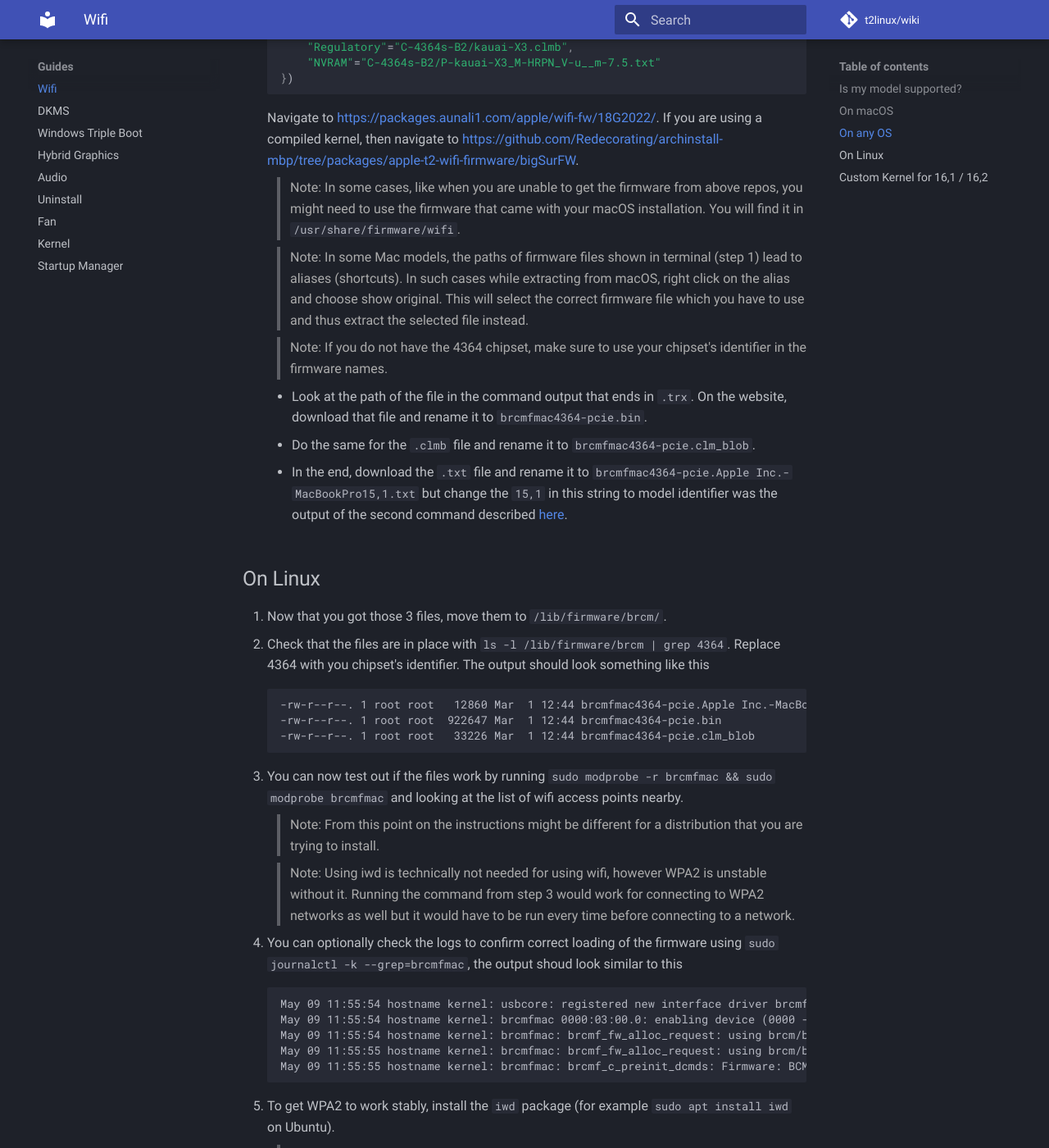
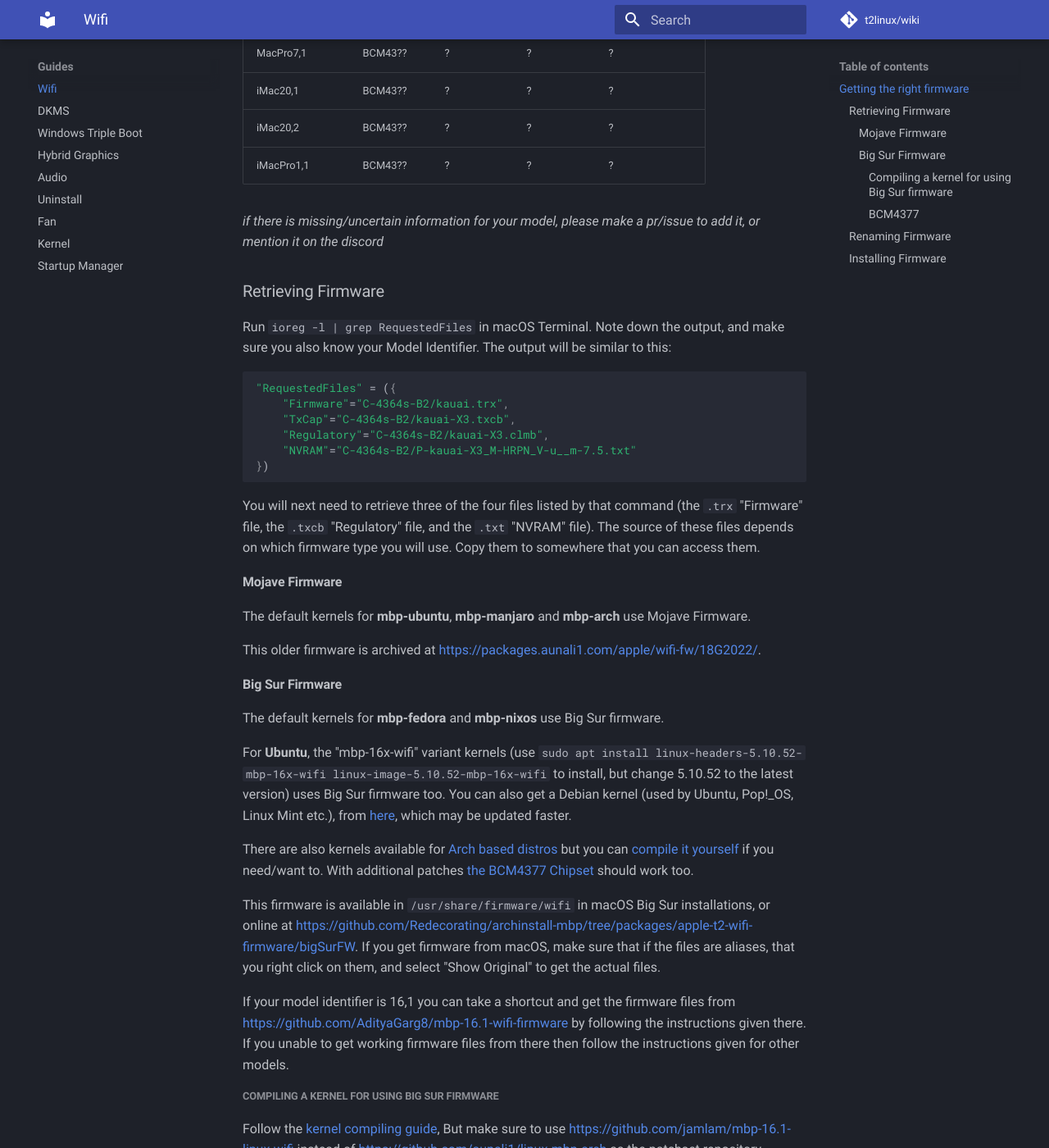
Before and after one commit to t2linux/wiki, an MkDocs documentation site: the page built from docs/guides/wifi.md, in a window 1280 px wide and 1400 px high, scrolled down 1349 px. Shown: the whole window at 82% size. Built offline with MkDocs 1.6.1 and Material for MkDocs 9.7.7, drawn with Linux system fonts in a browser that asks for light colours; comment, search, counter and statistics services are not loaded; some of the changed text lies outside the part shown.

Commit message:
Guides: Overhaul wifi guide (#56)
This updates the wifi guide to be based on chip version instead of only model identifier. Additionally instructions have been simplified and made more clear

````diff
--- a/docs/guides/wifi.md
+++ b/docs/guides/wifi.md
@@ -2,57 +2,109 @@
 
 This page is a step by step guide to get wifi working on supported models.
 
-**Note that currently not all models have support, see [Is my model supported?](https://wiki.t2linux.org/guides/wifi/#is-my-model-supported).**
+**Note that currently some models may not have support
+([testing wanted](#BCM4377)), see the table below**
 
-## Is my model supported?
+## Getting the right firmware
 
-You can get your model using `system_profiler SPHardwareDataType | grep "Model Identifier"` on macOS or using `cat /sys/devices/virtual/dmi/id/product_name` on Linux
+There are two patchsets for the linux kernel that add wifi support, but they
+each use wifi chipset firmware from different versions of macOS, and
+support different wifi chipsets.
 
-- Did your device release with macOS Mojave or earlier initially?
-    - If yes, is it a 15,4?
-        - If yes, there is currently no support
-        - If no, there is support
-- If no, is it a 16,1 or 16,2?
-    - If yes, there is support using a [self compiled kernel](https://wiki.t2linux.org/guides/wifi/#custom-kernel-for-161-162)
-    - If no, there is currently no support
+Please use the table below to check which patchsets will work for your model.
 
-## On macOS
+- You can check your Model Identifier like this:
+    - On macOS: `system_profiler SPHardwareDataType | grep "Model Identifier"`
+    - On Linux: `cat /sys/devices/virtual/dmi/id/product_name`
+- If unknown, your Mac's wifi chipset number can be found like this:
+    - On macOS: `ioreg -l | grep RequestedFiles`, the number will be
+      within the folder names, i.e. "C-`4364`\_\_s-B3" (Your model's
+      island will also be in this command's output).
+    - On Linux: `lspci -d '14e4:*'`, this will also tell you the
+      "Rev"/Revision.
 
-1. Run both `ioreg -l | grep RequestedFiles` (the names of the firmware files required by your model) and `system_profiler SPHardwareDataType | grep "Model Identifier"` (your model identifier) in a terminal and note down the output, you will need both values in the next steps.
-2. If your model identifier is 16,1 you may get the firmware files from [https://github.com/AdityaGarg8/mbp-16.1-wifi-firmware](https://github.com/AdityaGarg8/mbp-16.1-wifi-firmware) by following the instructions given there. On getting the correct files navigate to [On Linux](https://wiki.t2linux.org/guides/wifi/#on-linux) section. If you unable to get working firmware files from there then follow the instructions given for other models.
-3. For other models go to [On any OS](https://wiki.t2linux.org/guides/wifi/#on-any-os) section.
+| Model Identifier | Chipset | Revision | Island   | Firmware Options     |
+|------------------|---------|----------|----------|----------------------|
+| MacBookPro16,1   | BCM4364 | 4        | Bali     | Big Sur              |
+| MacBookPro16,2   | BCM4364 | 4        | Trinidad | Big Sur              |
+| MacBookPro16,3   | BCM4377 | 4?       | Tahiti?  | Big Sur[?](#bcm4377) |
+| MacBookPro16,4   | BCM4364 | 4        | Bali?    | Big Sur              |
+| MacBookPro15,1   | BCM4364 | 3        | Kauai    | Mojave / Big Sur     |
+| MacBookPro15,2   | BCM4364 | 3        | Maui     | Mojave / Big Sur     |
+| MacBookPro15,3   | BCM4364 | 3        | Kauai    | Mojave / Big Sur     |
+| MacBookPro15,4   | BCM4377 | 4?       | Formosa  | Big Sur[?](#bcm4377) |
+| MacBookAir9,1    | BCM4377 | 4        | Fiji     | Big Sur[?](#bcm4377) |
+| MacBookAir8,1    | BCM4355 | ?        | Hawaii   | Mojave               |
+| MacBookAir8,2    | BCM43?? | ?        | ?        | ?                    |
+| MacMini8,1       | BCM4364 | 3?       | Lanai    | Mojave / Big Sur     |
+| MacPro7,1        | BCM43?? | ?        | ?        | ?                    |
+| iMac20,1         | BCM43?? | ?        | ?        | ?                    |
+| iMac20,2         | BCM43?? | ?        | ?        | ?                    |
+| iMacPro1,1       | BCM43?? | ?        | ?        | ?                    |
 
-> Note: If you are unable to get the firmware even after following guide for other models, you might need to extract firmware from macOS at this point. See the instructions in [On any OS](https://wiki.t2linux.org/guides/wifi/#on-any-os) section, especially the first note there.
+*if there is missing/uncertain information for your model, please make a
+pr/issue to add it, or mention it on the discord*
 
-## On any OS
+### Retrieving Firmware
 
-1. Look at the ouput of the first command listed above, it will probably look something like this
+Run `ioreg -l | grep RequestedFiles` in macOS Terminal. Note down the output, and make sure you also know your Model Identifier. The output will be similar to this:
 
-    ```json
-    "RequestedFiles" = ({
-        "Firmware"="C-4364s-B2/kauai.trx",
-        "TxCap"="C-4364s-B2/kauai-X3.txcb",
-        "Regulatory"="C-4364s-B2/kauai-X3.clmb",
-        "NVRAM"="C-4364s-B2/P-kauai-X3_M-HRPN_V-u__m-7.5.txt"
-    })
-    ```
+```json
+"RequestedFiles" = ({
+    "Firmware"="C-4364s-B2/kauai.trx",
+    "TxCap"="C-4364s-B2/kauai-X3.txcb",
+    "Regulatory"="C-4364s-B2/kauai-X3.clmb",
+    "NVRAM"="C-4364s-B2/P-kauai-X3_M-HRPN_V-u__m-7.5.txt"
+})
+```
 
-    Navigate to [https://packages.aunali1.com/apple/wifi-fw/18G2022/](https://packages.aunali1.com/apple/wifi-fw/18G2022/). If you are using a compiled kernel, then navigate to [https://github.com/Redecorating/archinstall-mbp/tree/packages/apple-t2-wifi-firmware/bigSurFW](https://github.com/Redecorating/archinstall-mbp/tree/packages/apple-t2-wifi-firmware/bigSurFW).
+You will next need to retrieve three of the four files listed by that command (the `.trx` "Firmware" file, the `.txcb` "Regulatory" file, and the `.txt` "NVRAM" file). The source of these files depends on which firmware type you will use. Copy them to somewhere that you can access them.
 
-    > Note: In some cases, like when you are unable to get the firmware from above repos, you might need to use the firmware that came with your macOS installation. You will         find it in `/usr/share/firmware/wifi`.
+#### Mojave Firmware
 
-    > Note: In some Mac models, the paths of firmware files shown in terminal (step 1) lead to aliases (shortcuts). In such cases while extracting from macOS, right click on the     alias and choose show original. This will select the correct firmware file which you have to use and thus extract the selected file instead.
+The default kernels for **mbp-ubuntu**, **mbp-manjaro** and **mbp-arch** use Mojave Firmware.
 
-    > Note: If you do not have the 4364 chipset, make sure to use your chipset's identifier in the firmware names.
+This older firmware is archived at [https://packages.aunali1.com/apple/wifi-fw/18G2022/](https://packages.aunali1.com/apple/wifi-fw/18G2022/).
 
-    - Look at the path of the file in the command output that ends in `.trx`. On the website, download that file and rename it to `brcmfmac4364-pcie.bin`.
-    - Do the same for the `.clmb` file and rename it to `brcmfmac4364-pcie.clm_blob`.
-    - In the end, download the `.txt` file and rename it to `brcmfmac4364-pcie.Apple Inc.-MacBookPro15,1.txt` but change the `15,1` in this string to model identifier was the output of the second command described [here](https://wiki.t2linux.org/guides/wifi/#on-macos).
+#### Big Sur Firmware
 
-## On Linux
+The default kernels for **mbp-fedora** and **mbp-nixos** use Big Sur firmware.
+
+For **Ubuntu**, the "mbp-16x-wifi" variant kernels (use `sudo apt install linux-headers-5.10.52-mbp-16x-wifi linux-image-5.10.52-mbp-16x-wifi` to install, but change 5.10.52 to the latest version) uses Big Sur firmware too. You can also get a Debian kernel (used by Ubuntu, Pop!_OS, Linux Mint etc.), from [here](https://github.com/AdityaGarg8/mbp-16.x-ubuntu-kernel/releases), which may be updated faster.
+
+There are also kernels available for [Arch based distros](https://github.com/Redecorating/mbp-16.1-linux-wifi/releases)
+but you can [compile it yourself](#compiling-with-corelliums-patchset) if you need/want to.
+With additional patches [the BCM4377 Chipset](#BCM4377) should work too.
+
+This firmware is available in `/usr/share/firmware/wifi` in macOS Big Sur installations, or online at [https://github.com/Redecorating/archinstall-mbp/tree/packages/apple-t2-wifi-firmware/bigSurFW](https://github.com/Redecorating/archinstall-mbp/tree/packages/apple-t2-wifi-firmware/bigSurFW). If you get firmware from macOS, make sure that if the files are aliases, that you right click on them, and select "Show Original" to get the actual files.
+
+If your model identifier is 16,1 you can take a shortcut and get the firmware files from [https://github.com/AdityaGarg8/mbp-16.1-wifi-firmware](https://github.com/AdityaGarg8/mbp-16.1-wifi-firmware) by following the instructions given there. If you unable to get working firmware files from there then follow the instructions given for other models.
+
+##### Compiling a kernel for using Big Sur firmware
+
+Follow the [kernel compiling guide](https://wiki.t2linux.org/guides/kernel/#compile),
+But make sure to use [https://github.com/jamlam/mbp-16.1-linux-wifi](https://github.com/jamlam/mbp-16.1-linux-wifi)
+instead of [https://github.com/aunali1/linux-mbp-arch](https://github.com/aunali1/linux-mbp-arch)
+as the patchset repository.
+
+##### BCM4377
+
+The BCM4377 chipset is Broadcom's "2.0" hardware, and requires changes to
+the `brcmfmac` driver. The artifact from [this CI run](https://github.com/Redecorating/mbp-16.1-linux-wifi/actions/runs/1037316726)
+has an Arch kernel with extra patches in addition to the
+Corellium patch that should support the BCM4377. If you test this, you
+will need Big Sur wifi firmware.
+
+### Renaming Firmware
+
+- Rename the `.trx` "Firmware" file to `brcmfmac4364-pcie.bin`, but change `4364` to your wifi chipset number.
+- Do the same for the `.clmb` "Regulatory" file and rename it to `brcmfmac4364-pcie.clm_blob`. Again, change `4364` to your chipset number.
+- Lastly, rename the `.txt` "NVRAM" file to `brcmfmac4364-pcie.Apple Inc.-MacBookPro15,1.txt` but in addition to changing `4364` to your chipset number, change `MacBookPro15,1` to your Model Identifier.
+
+### Installing Firmware
 
 1. Now that you got those 3 files, move them to `/lib/firmware/brcm/`.
-2. Check that the files are in place with `ls -l /lib/firmware/brcm | grep 4364`. Replace 4364 with you chipset's identifier. The output should look something like this
+2. Check that the files are in place with `ls -l /lib/firmware/brcm|grep -E "43(64|55|77)"`. The output should look something like this
 
     ```plain
     -rw-r--r--. 1 root root   12860 Mar  1 12:44 brcmfmac4364-pcie.Apple Inc.-MacBookPro15,1.txt
@@ -68,7 +120,7 @@ You can get your model using `system_profiler SPHardwareDataType | grep "Model I
     Running the command from step 3 would work for connecting to WPA2 networks as well but it would have to be
     run every time before connecting to a network.
 
-4. You can optionally check the logs to confirm correct loading of the firmware using `sudo journalctl -k --grep=brcmfmac`, the output shoud look similar to this
+4. You can optionally check the logs to confirm correct loading of the firmware using `sudo journalctl -k --grep=brcmfmac`, the output should look similar to this
 
     ```log
     May 09 11:55:54 hostname kernel: usbcore: registered new interface driver brcmfmac
@@ -80,7 +132,7 @@ You can get your model using `system_profiler SPHardwareDataType | grep "Model I
 
 5. To get WPA2 to work stably, install the `iwd` package (for example `sudo apt install iwd` on Ubuntu).
 
-    > Note: `iwd` versions 1.14 and 1.15 are known to cause issues, although until now only on arch based distributions. If you have one of those versions, please refer to your distribution's documentation for installing 1.13
+    > Note: `iwd` versions 1.14 and 1.15 do not work (unless you are using Big Sur Firmware patch). If you have one of those versions, please refer to your distribution's documentation for installing 1.13
 
 6. Edit `/etc/NetworkManager/NetworkManager.conf` to look like the following:
 
@@ -92,23 +144,8 @@ You can get your model using `system_profiler SPHardwareDataType | grep "Model I
 7. Set iwd to run on boot with the following commands (assuming that you are using systemd).
 
     ```sh
-    sudo systemctl enable iwd
-    sudo systemctl start iwd
+    sudo systemctl enable --now iwd
     sudo systemctl restart NetworkManager
     ```
 
-If you wifi disconnects or has issues otherwise its advised to restart iwd: `sudo systemctl restart iwd`.
-
-## Custom Kernel for 16,1 / 16,2
-
-As mentioned in [Is my model supported?](https://wiki.t2linux.org/guides/wifi/#is-my-model-supported) there is wifi support for the
-MacBook Pro 16,1 and 16,2. This is achived through a patchset for a custom kernel.
-
-Follow the [kernel compiling guide](https://wiki.t2linux.org/guides/kernel/#compile). Make
-sure to use [https://github.com/jamlam/mbp-16.1-linux-wifi](https://github.com/jamlam/mbp-16.1-linux-wifi)
-instead of [https://github.com/aunali1/linux-mbp-arch](https://github.com/aunali1/linux-mbp-arch) as the patchset repository however. If you don't want to compile the kernel yourself (it takes a few hours to
-compile), there are precompiled kernels for [Ubuntu/Debian](https://github.com/Redecorating/mbp-ubuntu-kernel/releases)
-and [Arch based distros](https://github.com/Redecorating/mbp-16.1-linux-wifi/releases). mbp-fedora and
-mbp-nixos currently use this patch.
-
-Once you have verified that you booted into the correct kernel, follow the [Wifi Guide](https://wiki.t2linux.org/guides/wifi/).
+If you wifi disconnects or has issues otherwise its advised to restart iwd: `sudo systemctl restart iwd`, or reprobe the wifi kernel module: `sudo modprobe -r brcmfmac && sudo modprobe brcmfmac`.
````
